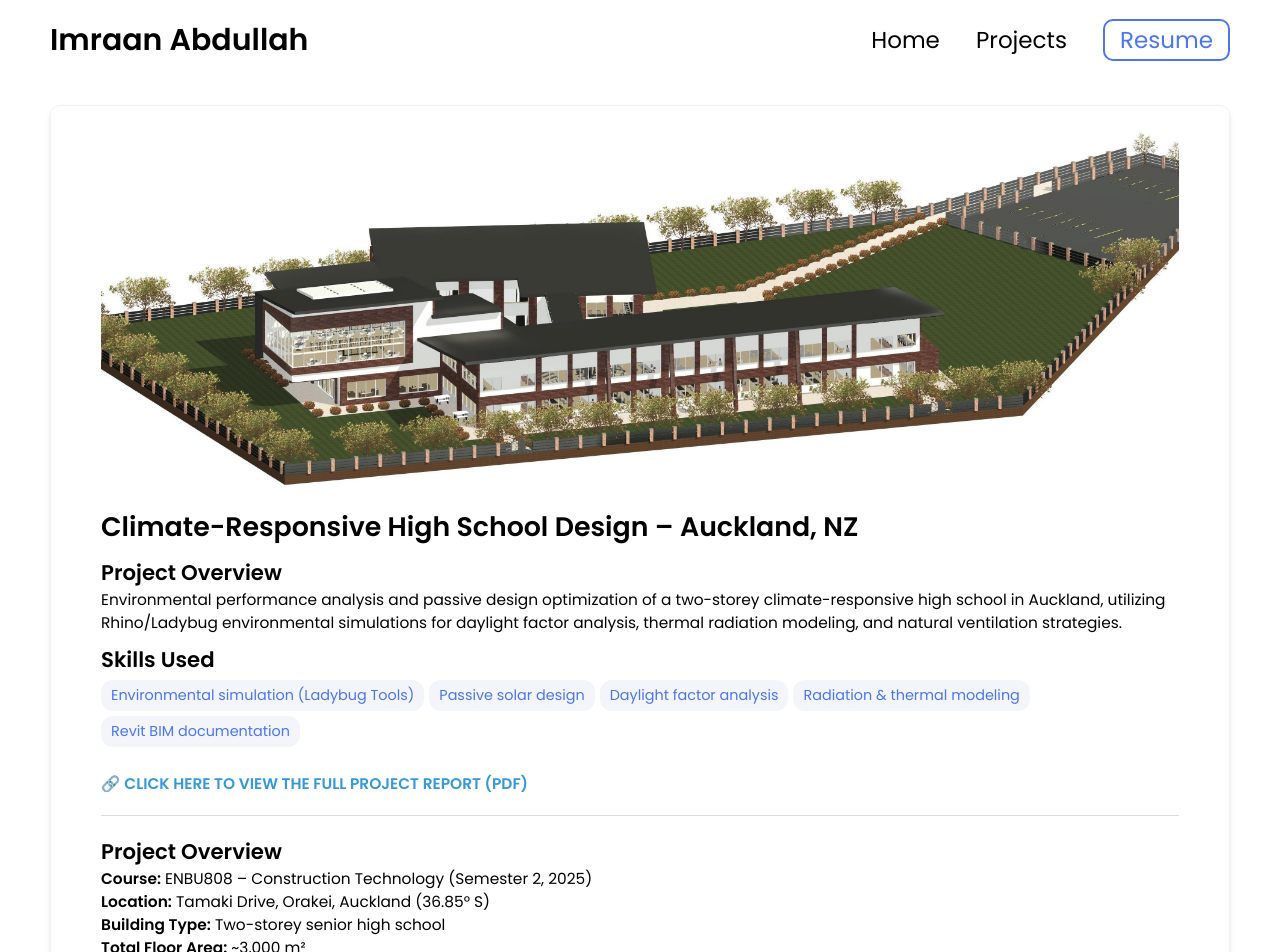
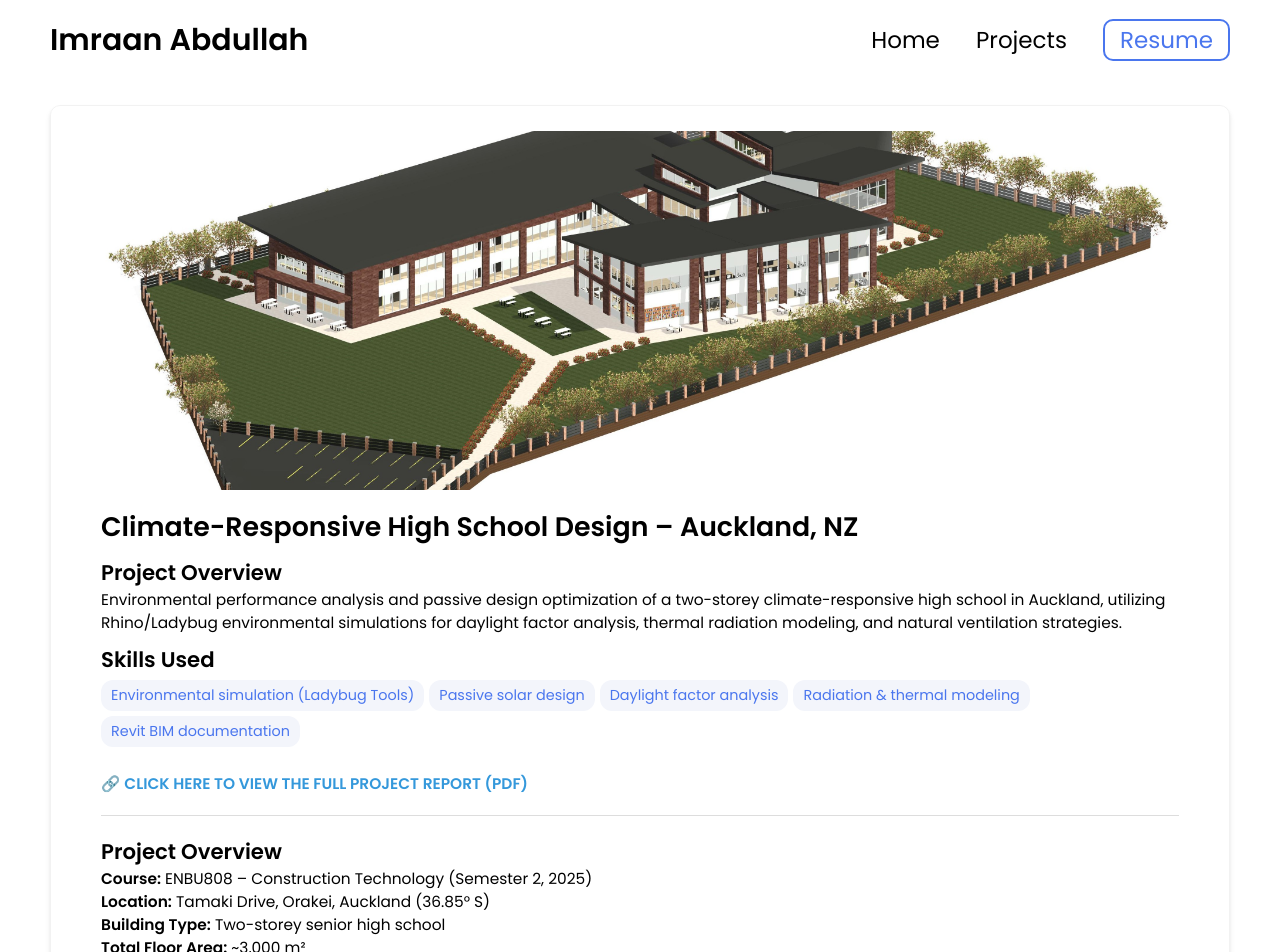
Before and after one commit to imraan11abdullah/imraan11abdullah.github.io, a Jekyll site: the page built from _projects/2025-climate-responsive-high-school-environmental-performance-analysis/2025-climate-responsive-high-school-environmental-performance-analysis.md, in a window 1280 px wide. Shown: the top 952 px of the page. Built offline with Jekyll 4.4.1, drawn with Linux system fonts in a browser that asks for light colours.

Commit message:
Update 2025-climate-responsive-high-school-environmental-performance-analysis.md

```diff
--- a/_projects/2025-climate-responsive-high-school-environmental-performance-analysis/2025-climate-responsive-high-school-environmental-performance-analysis.md
+++ b/_projects/2025-climate-responsive-high-school-environmental-performance-analysis/2025-climate-responsive-high-school-environmental-performance-analysis.md
@@ -13,7 +13,7 @@
   - Daylight factor analysis
   - Radiation & thermal modeling
   - Revit BIM documentation
-main-image: /main.jpg
+main-image: /main2.jpg
 
 ---
 
@@ -209,7 +209,7 @@
 
 These sections demonstrate how passive strategies combine to deliver thermal comfort and natural illumination without mechanical systems.
 
-{% include image-gallery.html images="https://i.ibb.co/GfjDrVyG/Sections-norht-and-south.jpg" height="450" %}
+{% include image-gallery.html images="https://i.ibb.co/GfjDrVyG/Sections-norht-and-south.jpg" height="600" %}
 *Building sections (North and South) showing layered passive design strategy*
 
 ---
```
